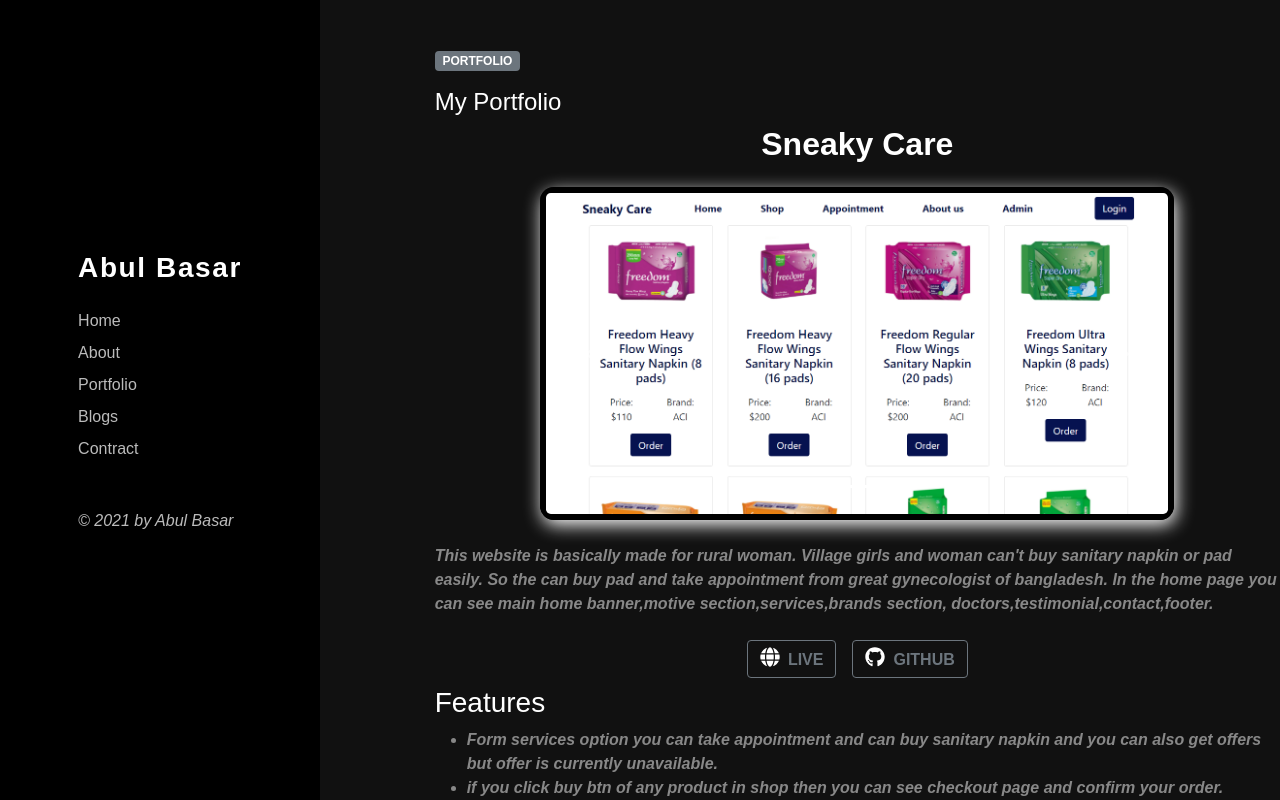
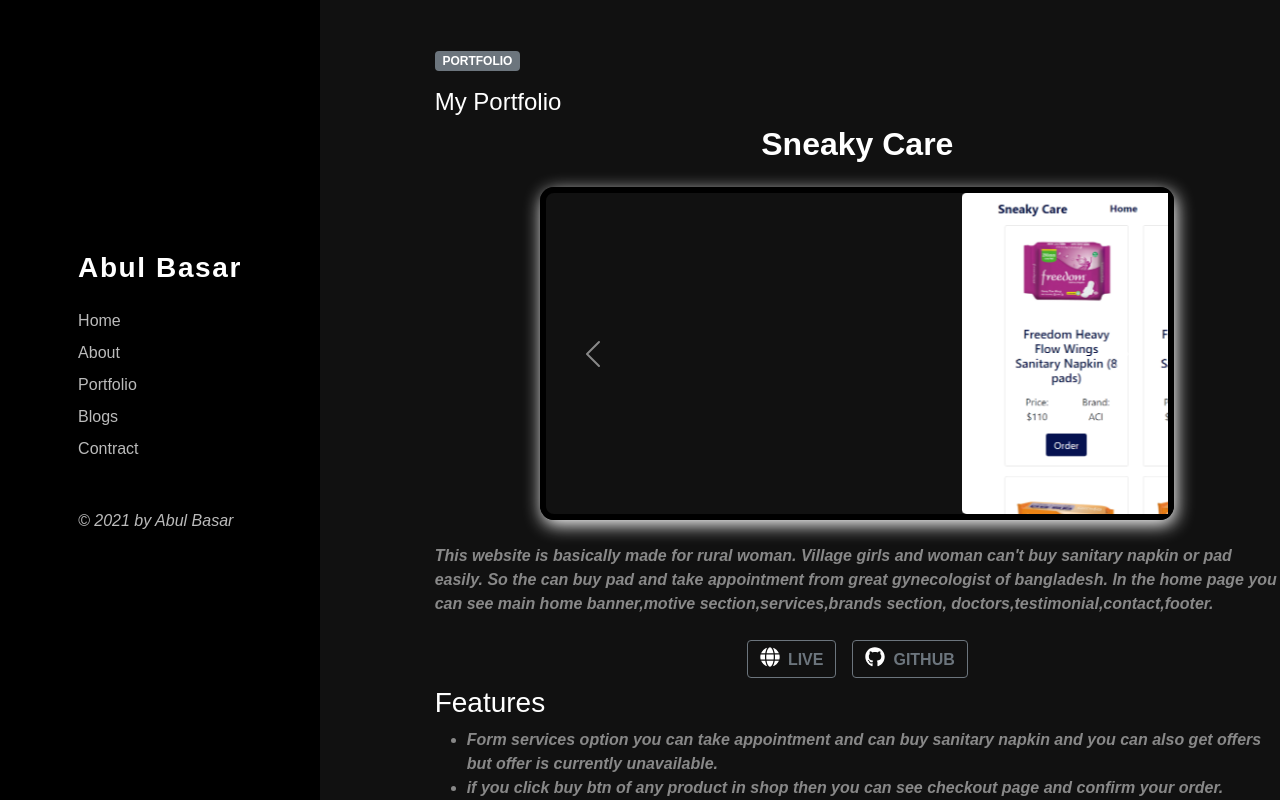
Before and after one commit to AbulBashar38/abul-basar-portfolio, a React (Create React App) app: page /portfolio in a window 1280 px wide. Shown: the top 800 px of the page. Built offline with nearby package versions, Linux system fonts and the light colour scheme.

Commit message:
react bootstrap carusole is problem

```diff
--- a/package.json
+++ b/package.json
@@ -11,7 +11,9 @@
     "@testing-library/jest-dom": "^5.14.1",
     "@testing-library/react": "^11.2.7",
     "@testing-library/user-event": "^12.8.3",
+    "bootstrap": "^4.6.0",
     "react": "^17.0.2",
+    "react-bootstrap": "^1.6.1",
     "react-dom": "^17.0.2",
     "react-router-dom": "^5.2.0",
     "react-scripts": "4.0.3",
--- a/src/Component/Portfolio/Carousel.js
+++ /dev/null
@@ -1,62 +0,0 @@
-import React from 'react';
-import { FontAwesomeIcon } from '@fortawesome/react-fontawesome';
-import { faGithub } from '@fortawesome/free-brands-svg-icons';
-import { faGlobe } from '@fortawesome/free-solid-svg-icons';
-const Carousel = (prams) => {
-    const {projectName,image1,image2,image3,description,liveLink,githubLink,features,technology}= prams.data
-    return (
-        <section className='mb-5'>
-            <h2 className='fw-bold text-center'>{projectName}</h2>
-            <div className='mt-4 d-flex justify-content-center'>
-                <div style={{ border: '6px solid black', borderRadius: '14px', boxShadow: '2px 5px 18px white' }} id="carouselExampleIndicators" className="carousel slide w-75" data-bs-ride="carousel">
-                    <div className="carousel-indicators">
-                        <button type="button" data-bs-target="#carouselExampleIndicators" data-bs-slide-to="0" className="active" aria-current="true" aria-label="Slide 1"></button>
-                        <button type="button" data-bs-target="#carouselExampleIndicators" data-bs-slide-to="1" aria-label="Slide 2"></button>
-                        <button type="button" data-bs-target="#carouselExampleIndicators" data-bs-slide-to="2" aria-label="Slide 3"></button>
-                    </div>
-                    <div className="carousel-inner">
-                        <div className="carousel-item active">
-                            <img src={image1} className="d-block w-100 rounded-3" alt="..." />
-                        </div>
-                        <div className="carousel-item">
-                            <img src={image2} className="d-block w-100 rounded-3" alt="..." />
-                        </div>
-                        <div className="carousel-item">
-                            <img src={image3} className="d-block w-100 rounded-3" alt="..." />
-                        </div>
-
-                    </div>
-                    <button className="carousel-control-prev" type="button" data-bs-target="#carouselExampleIndicators" data-bs-slide="prev">
-                        <span className="carousel-control-prev-icon" aria-hidden="true"></span>
-                        <span className="visually-hidden">Previous</span>
-                    </button>
-                    <button className="carousel-control-next text-black" type="button" data-bs-target="#carouselExampleIndicators" data-bs-slide="next">
-                        <span className="carousel-control-next-icon" aria-hidden="true"></span>
-                        <span className="visually-hidden">Next</span>
-                    </button>
-                </div>
-            </div>
-            <div className='mt-4'>
-                <p className='fst-italic text-white-50 fw-bolder'> {description} </p>
-                <div className='text-center'>
-                <button className="btn btn-outline-secondary fw-bold m-2"><FontAwesomeIcon className='me-2 fs-5 text-white' icon={faGlobe} />LIVE</button>
-                <button className="btn btn-outline-secondary fw-bold m-2"><FontAwesomeIcon className='me-2 fs-5 text-white' icon={faGithub} />GITHUB</button>
-                </div>
-                <h3>Features</h3>
-                <ul className='text-white-50 fst-italic fw-bolder'>
-                    {
-                        features.map(feature=><li>{feature}</li>)
-                    }
-                </ul>
-                <h3>Technology</h3>
-                <div style={{ width: '30rem' }}>
-                    {
-                        technology.map(tech=><h5 className='d-inline'><span className='badge bg-secondary  my-1 mx-2'>{tech}</span></h5>)
-                    }
-                </div>
-            </div>
-        </section>
-    );
-};
-
-export default Carousel;
--- a/src/Component/Portfolio/Portfolio.js
+++ b/src/Component/Portfolio/Portfolio.js
@@ -1,6 +1,6 @@
 import React from 'react';
 import Sidebar from '../Sidebar/Sidebar';
-import Carousel from './Carousel';
+import ProjectDetails from './ProjectDetails';
 import homePic from '../../image/home.png';
 import shopPic from '../../image/shopImg.png';
 import adminPic from '../../image/adminPage1.png';
@@ -43,7 +43,7 @@
                     <h4>My Portfolio</h4>
                     <div>
                         {
-                            PortfolioData.map(portfolio => <Carousel data={portfolio}></Carousel>)
+                            PortfolioData.map(portfolio => <ProjectDetails data={portfolio}></ProjectDetails>)
                         }
                     </div>
                 </div>
--- /dev/null
+++ b/src/Component/Portfolio/ProjectDetails.js
@@ -0,0 +1,62 @@
+import React from 'react';
+import { FontAwesomeIcon } from '@fortawesome/react-fontawesome';
+import { faGithub } from '@fortawesome/free-brands-svg-icons';
+import { faGlobe } from '@fortawesome/free-solid-svg-icons';
+import { Carousel } from 'react-bootstrap';
+const ProjectDetails = (prams) => {
+    const { projectName, image1, image2, image3, description, liveLink, githubLink, features, technology } = prams.data
+
+    return (
+        <section className='mb-5'>
+            <h2 className='fw-bold text-center'>{projectName}</h2>
+            <div className='mt-4 d-flex justify-content-center'>
+                <div style={{ border: '6px solid black', borderRadius: '14px', boxShadow: '2px 5px 18px white' }} className='w-75'>
+                    <Carousel>
+                        <Carousel.Item>
+                            <img
+                                className="d-block w-100 rounded-3"
+                                src={image1}
+                                alt="First slide"
+                            />
+                        </Carousel.Item>
+                        <Carousel.Item>
+                            <img
+                                className="d-block w-100 rounded-3"
+                                src={image2}
+                                alt="Second slide"
+                            />
+                        </Carousel.Item>
+                        <Carousel.Item>
+                            <img
+                                className="d-block w-100 rounded-3"
+                                src={image3}
+                                alt="Third slide"
+                            />
+                        </Carousel.Item>
+                    </Carousel>
+                </div>
+            </div>
+            <div className='mt-4'>
+                <p className='fst-italic text-white-50 fw-bolder'> {description} </p>
+                <div className='text-center'>
+                    <button className="btn btn-outline-secondary fw-bold m-2"><FontAwesomeIcon className='me-2 fs-5 text-white' icon={faGlobe} />LIVE</button>
+                    <button className="btn btn-outline-secondary fw-bold m-2"><FontAwesomeIcon className='me-2 fs-5 text-white' icon={faGithub} />GITHUB</button>
+                </div>
+                <h3>Features</h3>
+                <ul className='text-white-50 fst-italic fw-bolder'>
+                    {
+                        features.map(feature => <li>{feature}</li>)
+                    }
+                </ul>
+                <h3>Technology</h3>
+                <div style={{ width: '30rem' }}>
+                    {
+                        technology.map(tech => <h5 className='d-inline'><span className='badge bg-secondary  my-1 mx-2'>{tech}</span></h5>)
+                    }
+                </div>
+            </div>
+        </section>
+    );
+};
+
+export default ProjectDetails;
```
Also changed, not shown: 1 other file (tests, documents, lock files or other folders).
